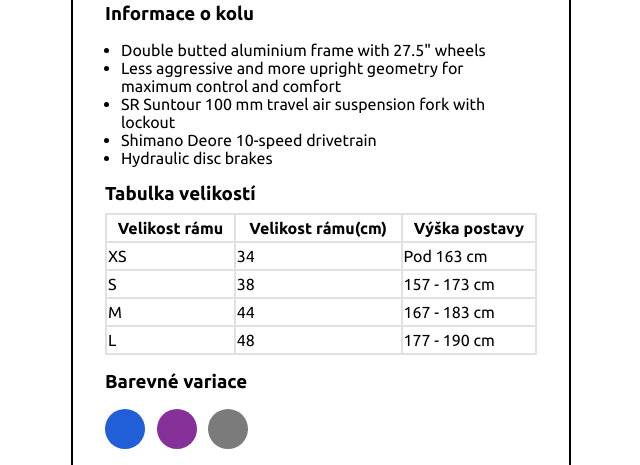
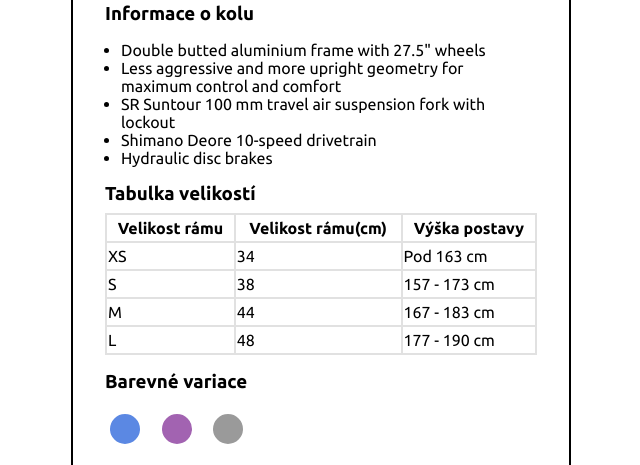
Before and after one commit to Vincasmen/Lekce-3.1-Responzivn-web-design, a plain HTML site: page index.html in a window 1280 px wide. Shown: the part 586-1051 px from the top of the page, without its empty margins (319-959 px from the left). Drawn offline with Linux system fonts and the light colour scheme.

Commit message:
Update styles.css

```diff
--- a/styles.css
+++ b/styles.css
@@ -88,26 +88,49 @@
 .color__blue {
   display: inline-block;
   margin-right: 0.5rem;
-  background-color: rgb(33, 95, 217);
+  border: 5px solid rgb(255, 255, 255);
+  background-color: rgba(33, 94, 217, 0.738);
   height: 40px;
   width: 40px;
   border-radius: 50%;
+  cursor: pointer;
+  transition: all 0.2s ease-in-out;
+}
+.color__blue:hover {
+  border: 1px solid rgb(255, 255, 255);
+  background-color: rgb(33, 95, 217);
 }
 .color__purple {
   display: inline-block;
   margin-right: 0.5rem;
-  background-color: rgb(133, 49, 153);
+  border: 5px solid rgb(255, 255, 255);
+  background-color: rgba(132, 49, 153, 0.755);
   height: 40px;
   width: 40px;
   border-radius: 50%;
+  cursor: pointer;
+  transition: border 0.2s ease-in-out;
+}
+
+.color__purple:hover {
+  border: 1px solid rgb(255, 255, 255);
+  background-color: rgb(133, 49, 153);
 }
 .color__grey {
   display: inline-block;
   margin-right: 0.5rem;
-  background-color: rgb(123, 123, 123);
+  border: 5px solid rgb(255, 255, 255);
+  background-color: rgba(123, 123, 123, 0.763);
   height: 40px;
   width: 40px;
   border-radius: 50%;
+  cursor: pointer;
+  transition: border 0.2s ease-in-out;
+}
+
+.color__grey:hover {
+  border: 1px solid rgb(255, 255, 255);
+  background-color: rgb(123, 123, 123);
 }
 
 .product__video__heading__div {
@@ -154,4 +177,5 @@
   color: white;
   background-color: rgb(2, 148, 2);
   top: 17px;
+  cursor: pointer;
 }
```
